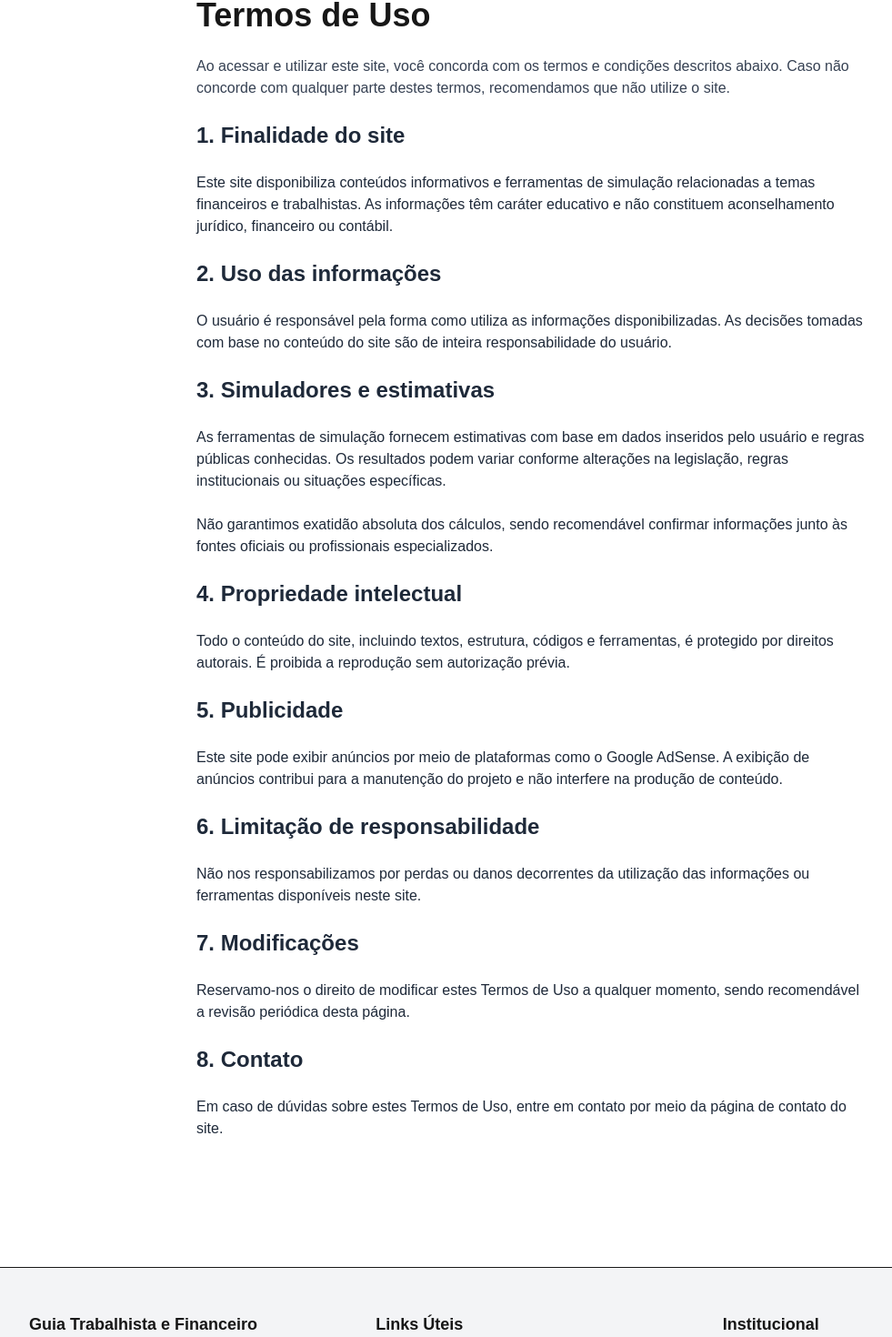
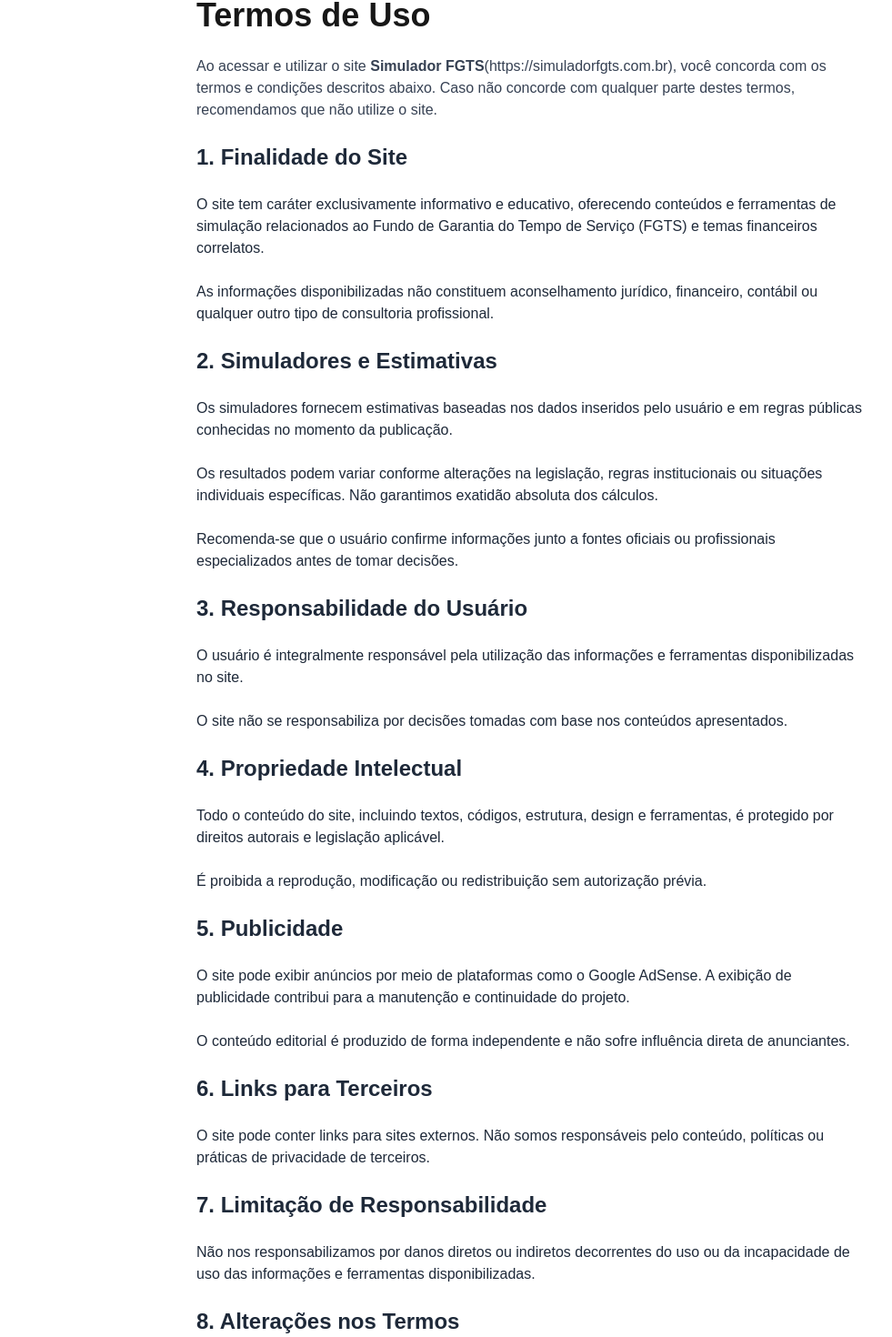
Before and after one commit to gustavo-fonseca-valle/simulador-fgts, a Next.js app: page /termos-de-uso in a window 1280 px wide. Shown: the part 132-1602 px from the top of the page at 91% size, without its empty margins (56-1037 px from the left). Built offline with nearby package versions, Linux system fonts and the light colour scheme.

Commit message:
Melhorando paginas para aprovação no Ad Sense

```diff
--- a/app/politica-de-privacidade/page.tsx
+++ b/app/politica-de-privacidade/page.tsx
@@ -1,7 +1,7 @@
 export const metadata = {
-  title: "Política de Privacidade",
+  title: "Política de Privacidade | Simulador FGTS",
   description:
-    "Saiba como coletamos, utilizamos e protegemos suas informações em nosso site.",
+    "Saiba como coletamos, utilizamos e protegemos suas informações no Simulador FGTS.",
 }
 
 export default function PoliticaPrivacidade() {
@@ -13,9 +13,10 @@ export default function PoliticaPrivacidade() {
       </h1>
 
       <p className="mb-6 text-gray-700">
-        A sua privacidade é importante para nós. Esta Política de Privacidade
-        explica como coletamos, utilizamos e protegemos suas informações
-        ao utilizar nosso site.
+        Esta Política de Privacidade descreve como o site <strong>Simulador FGTS</strong>
+        (https://simuladorfgts.com.br) coleta, utiliza e protege as informações
+        dos usuários, em conformidade com a Lei Geral de Proteção de Dados
+        (Lei nº 13.709/2018 – LGPD).
       </p>
 
       <section className="space-y-6 text-gray-800">
@@ -25,24 +26,29 @@ export default function PoliticaPrivacidade() {
         </h2>
 
         <p>
-          Podemos coletar informações fornecidas diretamente por você,
-          como dados inseridos em formulários, além de informações
-          coletadas automaticamente por meio de cookies e tecnologias
-          semelhantes.
+          Podemos coletar informações fornecidas voluntariamente pelo usuário,
+          como nome e e-mail quando enviados por formulários.
+        </p>
+
+        <p>
+          Também coletamos automaticamente determinadas informações,
+          incluindo endereço IP, tipo de navegador, páginas visitadas,
+          tempo de permanência e dados de dispositivo, com a finalidade
+          de melhorar a experiência do usuário.
         </p>
 
         <h2 className="text-2xl font-semibold">
-          2. Uso de cookies
+          2. Uso de Cookies
         </h2>
 
         <p>
-          Utilizamos cookies para melhorar a experiência do usuário,
-          analisar o tráfego do site e exibir anúncios personalizados.
+          Utilizamos cookies para personalizar conteúdo, analisar o tráfego
+          e exibir anúncios relevantes.
         </p>
 
         <p>
-          Cookies são pequenos arquivos armazenados no seu dispositivo
-          que ajudam a entender o comportamento de navegação.
+          Cookies são pequenos arquivos armazenados no navegador do usuário.
+          Você pode desativá-los nas configurações do seu navegador.
         </p>
 
         <h2 className="text-2xl font-semibold">
@@ -51,60 +57,86 @@ export default function PoliticaPrivacidade() {
 
         <p>
           Este site utiliza o serviço de publicidade do Google AdSense.
-          O Google pode utilizar cookies para exibir anúncios com base
-          em visitas anteriores a este e a outros sites.
+          O Google pode utilizar cookies e tecnologias semelhantes para
+          exibir anúncios com base nas visitas anteriores do usuário
+          a este e a outros sites.
         </p>
 
         <p>
-          Os usuários podem desativar a publicidade personalizada
-          acessando as configurações de anúncios do Google.
+          O uso de cookies pelo Google permite a exibição de anúncios
+          personalizados com base na navegação do usuário.
+        </p>
+
+        <p>
+          O usuário pode desativar a publicidade personalizada acessando:
+        </p>
+
+        <p className="break-all">
+          https://adssettings.google.com
+        </p>
+
+        <p>
+          Para mais informações sobre como o Google utiliza os dados,
+          acesse:
+        </p>
+
+        <p className="break-all">
+          https://policies.google.com/technologies/ads
         </p>
 
         <h2 className="text-2xl font-semibold">
-          4. Compartilhamento de informações
+          4. Compartilhamento de Informações
         </h2>
 
         <p>
           Não vendemos, trocamos ou transferimos suas informações pessoais
-          para terceiros, exceto quando necessário para cumprimento de
-          obrigações legais ou para prestação de serviços essenciais.
+          para terceiros, exceto quando exigido por lei ou quando necessário
+          para o funcionamento adequado do site.
         </p>
 
         <h2 className="text-2xl font-semibold">
-          5. Segurança das informações
+          5. Segurança das Informações
         </h2>
 
         <p>
-          Adotamos medidas técnicas e organizacionais para proteger
-          seus dados contra acesso não autorizado, alteração ou divulgação.
+          Adotamos medidas técnicas e organizacionais para proteger os dados
+          contra acesso não autorizado, alteração ou divulgação indevida.
         </p>
 
         <h2 className="text-2xl font-semibold">
-          6. Seus direitos
+          6. Direitos do Usuário
         </h2>
 
         <p>
-          Em conformidade com a Lei Geral de Proteção de Dados (LGPD),
-          você pode solicitar informações sobre os dados armazenados,
-          correção ou exclusão, quando aplicável.
+          Nos termos da LGPD, o usuário pode solicitar acesso, correção
+          ou exclusão de seus dados pessoais, quando aplicável.
         </p>
 
         <h2 className="text-2xl font-semibold">
-          7. Alterações nesta política
+          7. Links Externos
         </h2>
 
         <p>
-          Podemos atualizar esta Política de Privacidade periodicamente.
-          Recomendamos que você revise esta página regularmente.
+          Nosso site pode conter links para sites externos. Não somos
+          responsáveis pelas políticas de privacidade de terceiros.
         </p>
 
         <h2 className="text-2xl font-semibold">
-          8. Contato
+          8. Alterações nesta Política
         </h2>
 
         <p>
-          Caso tenha dúvidas sobre esta política, entre em contato
-          através da página de contato do site.
+          Esta Política pode ser atualizada periodicamente. Recomendamos
+          que o usuário revise esta página regularmente.
+        </p>
+
+        <h2 className="text-2xl font-semibold">
+          9. Contato
+        </h2>
+
+        <p>
+          Em caso de dúvidas, utilize a página de contato do site
+          para falar conosco.
         </p>
 
       </section>
--- a/app/sobre/page.tsx
+++ b/app/sobre/page.tsx
@@ -1,7 +1,7 @@
 export const metadata = {
-  title: "Sobre Nós",
+  title: "Sobre o Simulador FGTS",
   description:
-    "Conheça o propósito do nosso site e como desenvolvemos conteúdos e simuladores financeiros de forma clara e responsável.",
+    "Conheça o propósito do Simulador FGTS e como desenvolvemos conteúdos e ferramentas financeiras com responsabilidade e clareza.",
 }
 
 export default function SobrePage() {
@@ -9,13 +9,14 @@ export default function SobrePage() {
     <main className="max-w-3xl mx-auto px-4 py-10">
 
       <h1 className="text-4xl font-bold mb-6">
-        Sobre o Projeto
+        Sobre o Simulador FGTS
       </h1>
 
       <p className="mb-6 text-gray-700">
-        Este site foi criado com o objetivo de oferecer informações claras,
-        acessíveis e práticas sobre temas financeiros e trabalhistas,
-        incluindo ferramentas de simulação para auxiliar no planejamento pessoal.
+        O <strong>Simulador FGTS</strong> é um projeto independente criado
+        com o objetivo de oferecer informações claras, acessíveis e
+        confiáveis sobre o Fundo de Garantia do Tempo de Serviço (FGTS)
+        e temas financeiros relacionados.
       </p>
 
       <section className="space-y-6 text-gray-800">
@@ -25,51 +26,69 @@ export default function SobrePage() {
         </h2>
 
         <p>
-          Nossa missão é simplificar informações que muitas vezes são
-          complexas ou difíceis de entender, ajudando o usuário a tomar
-          decisões mais conscientes e bem informadas.
+          Nossa missão é simplificar informações financeiras que muitas
+          vezes são complexas ou difíceis de entender, ajudando trabalhadores
+          a compreender melhor seus direitos e possibilidades.
         </p>
 
         <h2 className="text-2xl font-semibold">
-          Como desenvolvemos o conteúdo
+          Como produzimos o conteúdo
         </h2>
 
         <p>
-          Todo o conteúdo publicado é elaborado com base em fontes públicas,
-          legislação vigente e boas práticas de educação financeira.
-          Buscamos manter as informações atualizadas e apresentadas de forma
-          didática.
+          Todo o conteúdo publicado é baseado em legislação vigente,
+          normas oficiais e informações públicas disponibilizadas por
+          órgãos governamentais.
         </p>
 
         <p>
-          As ferramentas de simulação disponíveis no site têm caráter
-          informativo e estimativo, não substituindo orientação profissional
-          especializada.
+          Buscamos manter as informações atualizadas e apresentadas de
+          forma didática, com foco na clareza e utilidade prática.
         </p>
 
         <h2 className="text-2xl font-semibold">
-          Transparência e responsabilidade
+          Sobre os simuladores
         </h2>
 
         <p>
-          Trabalhamos com transparência e responsabilidade na divulgação
-          de informações. Caso identifique qualquer imprecisão ou deseje
-          sugerir melhorias, entre em contato através da página de contato.
+          As ferramentas de simulação foram desenvolvidas para fornecer
+          estimativas baseadas nas regras conhecidas do FGTS.
+        </p>
+
+        <p>
+          Os resultados têm caráter informativo e não substituem
+          orientação jurídica, contábil ou financeira especializada.
         </p>
 
         <h2 className="text-2xl font-semibold">
-          Monetização e publicidade
+          Independência e transparência
         </h2>
 
         <p>
-          Este site pode exibir anúncios por meio de plataformas de publicidade
-          como o Google AdSense. Esses anúncios ajudam a manter o projeto ativo
-          e gratuito para todos os usuários.
+          O site pode exibir anúncios por meio de plataformas como
+          o Google AdSense. Essa monetização contribui para manter
+          o projeto gratuito e acessível.
         </p>
 
         <p>
-          A exibição de anúncios não influencia a produção de conteúdo,
-          que permanece independente e focado na utilidade para o leitor.
+          A produção de conteúdo é independente e não sofre influência
+          direta de anunciantes.
+        </p>
+
+        <h2 className="text-2xl font-semibold">
+          Compromisso com o usuário
+        </h2>
+
+        <p>
+          Trabalhamos com responsabilidade na divulgação das informações.
+          Caso identifique qualquer imprecisão ou deseje sugerir melhorias,
+          utilize a página de contato para falar conosco.
+        </p>
+
+        <p>
+          Este projeto é mantido por profissional da área de tecnologia
+          com experiência em desenvolvimento de sistemas e análise de dados,
+          com foco na criação de ferramentas úteis e acessíveis.
         </p>
 
       </section>
--- a/app/termos-de-uso/page.tsx
+++ b/app/termos-de-uso/page.tsx
@@ -1,7 +1,7 @@
 export const metadata = {
-  title: "Termos de Uso",
+  title: "Termos de Uso | Simulador FGTS",
   description:
-    "Leia os termos e condições de uso do nosso site e entenda suas responsabilidades ao utilizar nossos conteúdos e simuladores.",
+    "Leia os termos e condições de uso do Simulador FGTS e entenda suas responsabilidades ao utilizar nossos conteúdos e ferramentas.",
 }
 
 export default function TermosDeUso() {
@@ -13,59 +13,79 @@ export default function TermosDeUso() {
       </h1>
 
       <p className="mb-6 text-gray-700">
-        Ao acessar e utilizar este site, você concorda com os termos e
-        condições descritos abaixo. Caso não concorde com qualquer parte
-        destes termos, recomendamos que não utilize o site.
+        Ao acessar e utilizar o site <strong>Simulador FGTS</strong>
+        (https://simuladorfgts.com.br), você concorda com os termos
+        e condições descritos abaixo. Caso não concorde com qualquer
+        parte destes termos, recomendamos que não utilize o site.
       </p>
 
       <section className="space-y-6 text-gray-800">
 
         <h2 className="text-2xl font-semibold">
-          1. Finalidade do site
+          1. Finalidade do Site
         </h2>
 
         <p>
-          Este site disponibiliza conteúdos informativos e ferramentas de
-          simulação relacionadas a temas financeiros e trabalhistas.
-          As informações têm caráter educativo e não constituem
-          aconselhamento jurídico, financeiro ou contábil.
+          O site tem caráter exclusivamente informativo e educativo,
+          oferecendo conteúdos e ferramentas de simulação relacionados
+          ao Fundo de Garantia do Tempo de Serviço (FGTS) e temas
+          financeiros correlatos.
+        </p>
+
+        <p>
+          As informações disponibilizadas não constituem aconselhamento
+          jurídico, financeiro, contábil ou qualquer outro tipo de
+          consultoria profissional.
         </p>
 
         <h2 className="text-2xl font-semibold">
-          2. Uso das informações
+          2. Simuladores e Estimativas
         </h2>
 
         <p>
-          O usuário é responsável pela forma como utiliza as informações
-          disponibilizadas. As decisões tomadas com base no conteúdo do
-          site são de inteira responsabilidade do usuário.
+          Os simuladores fornecem estimativas baseadas nos dados inseridos
+          pelo usuário e em regras públicas conhecidas no momento da
+          publicação.
+        </p>
+
+        <p>
+          Os resultados podem variar conforme alterações na legislação,
+          regras institucionais ou situações individuais específicas.
+          Não garantimos exatidão absoluta dos cálculos.
+        </p>
+
+        <p>
+          Recomenda-se que o usuário confirme informações junto a fontes
+          oficiais ou profissionais especializados antes de tomar decisões.
         </p>
 
         <h2 className="text-2xl font-semibold">
-          3. Simuladores e estimativas
+          3. Responsabilidade do Usuário
         </h2>
 
         <p>
-          As ferramentas de simulação fornecem estimativas com base em
-          dados inseridos pelo usuário e regras públicas conhecidas.
-          Os resultados podem variar conforme alterações na legislação,
-          regras institucionais ou situações específicas.
+          O usuário é integralmente responsável pela utilização das
+          informações e ferramentas disponibilizadas no site.
         </p>
 
         <p>
-          Não garantimos exatidão absoluta dos cálculos, sendo recomendável
-          confirmar informações junto às fontes oficiais ou profissionais
-          especializados.
+          O site não se responsabiliza por decisões tomadas com base
+          nos conteúdos apresentados.
         </p>
 
         <h2 className="text-2xl font-semibold">
-          4. Propriedade intelectual
+          4. Propriedade Intelectual
         </h2>
 
         <p>
-          Todo o conteúdo do site, incluindo textos, estrutura,
-          códigos e ferramentas, é protegido por direitos autorais.
-          É proibida a reprodução sem autorização prévia.
+          Todo o conteúdo do site, incluindo textos, códigos, estrutura,
+          design e ferramentas, é protegido por direitos autorais e
+          legislação aplicável.
+        </p>
+
+        <p>
+          É proibida a reprodução, modificação ou redistribuição sem
+          autorização prévia.
         </p>
 
         <h2 className="text-2xl font-semibold">
@@ -73,39 +93,53 @@ export default function TermosDeUso() {
         </h2>
 
         <p>
-          Este site pode exibir anúncios por meio de plataformas
-          como o Google AdSense. A exibição de anúncios contribui
-          para a manutenção do projeto e não interfere na produção
-          de conteúdo.
+          O site pode exibir anúncios por meio de plataformas como
+          o Google AdSense. A exibição de publicidade contribui para
+          a manutenção e continuidade do projeto.
+        </p>
+
+        <p>
+          O conteúdo editorial é produzido de forma independente
+          e não sofre influência direta de anunciantes.
         </p>
 
         <h2 className="text-2xl font-semibold">
-          6. Limitação de responsabilidade
+          6. Links para Terceiros
         </h2>
 
         <p>
-          Não nos responsabilizamos por perdas ou danos decorrentes
-          da utilização das informações ou ferramentas disponíveis
-          neste site.
+          O site pode conter links para sites externos. Não somos
+          responsáveis pelo conteúdo, políticas ou práticas de
+          privacidade de terceiros.
         </p>
 
         <h2 className="text-2xl font-semibold">
-          7. Modificações
+          7. Limitação de Responsabilidade
+        </h2>
+
+        <p>
+          Não nos responsabilizamos por danos diretos ou indiretos
+          decorrentes do uso ou da incapacidade de uso das informações
+          e ferramentas disponibilizadas.
+        </p>
+
+        <h2 className="text-2xl font-semibold">
+          8. Alterações nos Termos
         </h2>
 
         <p>
           Reservamo-nos o direito de modificar estes Termos de Uso
-          a qualquer momento, sendo recomendável a revisão periódica
+          a qualquer momento. Recomendamos a revisão periódica
           desta página.
         </p>
 
         <h2 className="text-2xl font-semibold">
-          8. Contato
+          9. Contato
         </h2>
 
         <p>
           Em caso de dúvidas sobre estes Termos de Uso,
-          entre em contato por meio da página de contato do site.
+          utilize a página de contato disponível no site.
         </p>
 
       </section>
```
